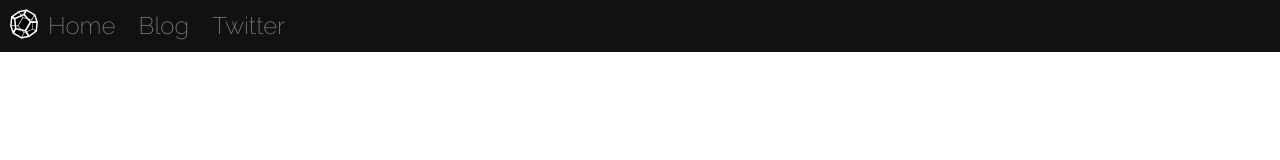
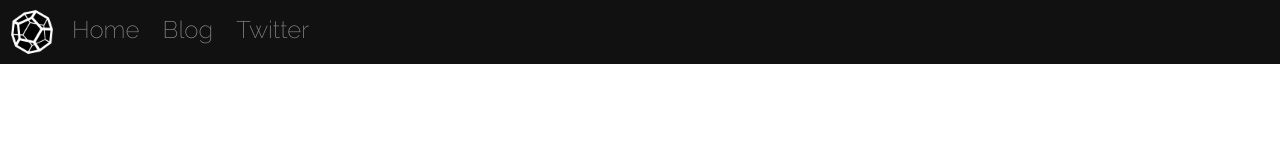
Before and after one commit to SigmaEpsilonChi/SigmaEpsilonChi.github.io, a plain HTML site: page nav.html in a window 1280 px wide. Both pictures are taken after a click on the element 24 px from the left and 28 px from the top of the page. Drawn offline with Linux system fonts and the light colour scheme.

Commit message:
Nav bar stuff

```diff
--- a/css/main.css
+++ b/css/main.css
@@ -5,7 +5,7 @@ body {
     font-size: 28px;
     font-weight: 120;
 }
-a{
+a {
     color:#404040;
     text-decoration: none;
 }
@@ -40,14 +40,13 @@ a{
 }
 
 .navbuttons {
-    padding-left: 40px;
-    padding-top: 8px;
+    padding-left: 64px;
+    padding-top: 12px;
 }
 
 .navbar .closebtn {
     position: absolute;
     top: 0;
-    font-size: 36px;
 }
 
 @media screen and (max-height: 450px) {
@@ -136,19 +135,23 @@ a{
 
 .footer {
     width: 100%;
+    display: block;
+
+    color: #808080;
+    text-align: center;
+
     margin: auto;
-    text-align: center;
-    display: block;
-    color: #808080;
-    padding:4px;
+    margin-top: 16px;
 }
 
 .footer > #homepage {
     font-size: 24px;
+    padding:8px;
 }
 
 .footer > #twitter {
     font-size: 20px;
+    padding:8px;
 }
 
 /** GAME **/
--- a/nav.html
+++ b/nav.html
@@ -3,7 +3,7 @@
 
 	<div id="navbar" class="navbar">
 		<a href="javascript:void(0)" class="closebtn" onclick="closeNav()">
-			<img src="/favicon-i.png" alt="Close" style="width:32px;height:32px;">
+			<img src="/favicon-i.png" alt="Close" style="width:48px;height:48px;">
 		</a>
 		<div class="navbuttons">
 			<a href="http://polytrope.com">Home</a>
@@ -12,13 +12,13 @@
 		</div>
 	</div>
 
-	<span style="font-size:32px;cursor:pointer" onclick="openNav()">
-		<img src="/favicon.png" alt="Open" style="width:32px;height:32px;">
+	<span style="cursor:pointer" onclick="openNav()">
+		<img src="/favicon.png" alt="Open" style="width:48px;height:48px;">
 	</span>
 
 	<script>
 		function openNav() {
-			document.getElementById("navbar").style.height = "52px";
+			document.getElementById("navbar").style.height = "64px";
 		}
 
 		function closeNav() {
```
